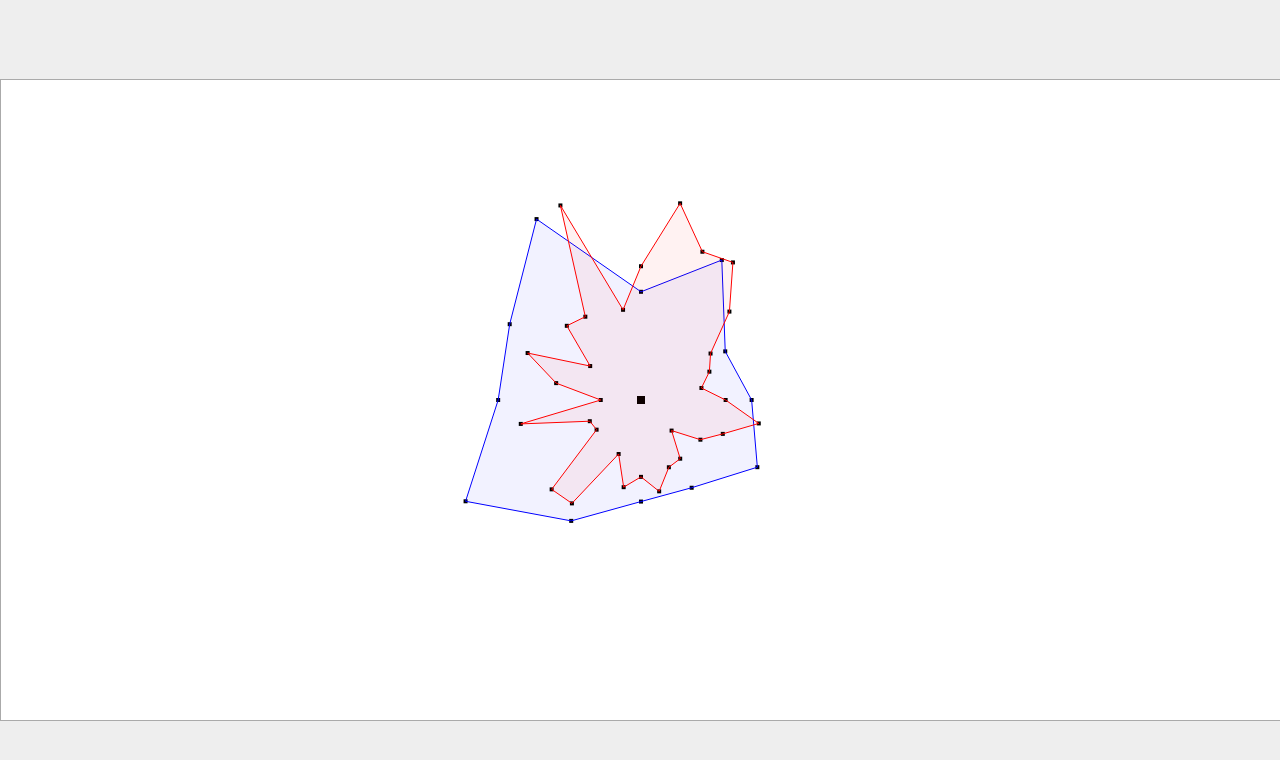
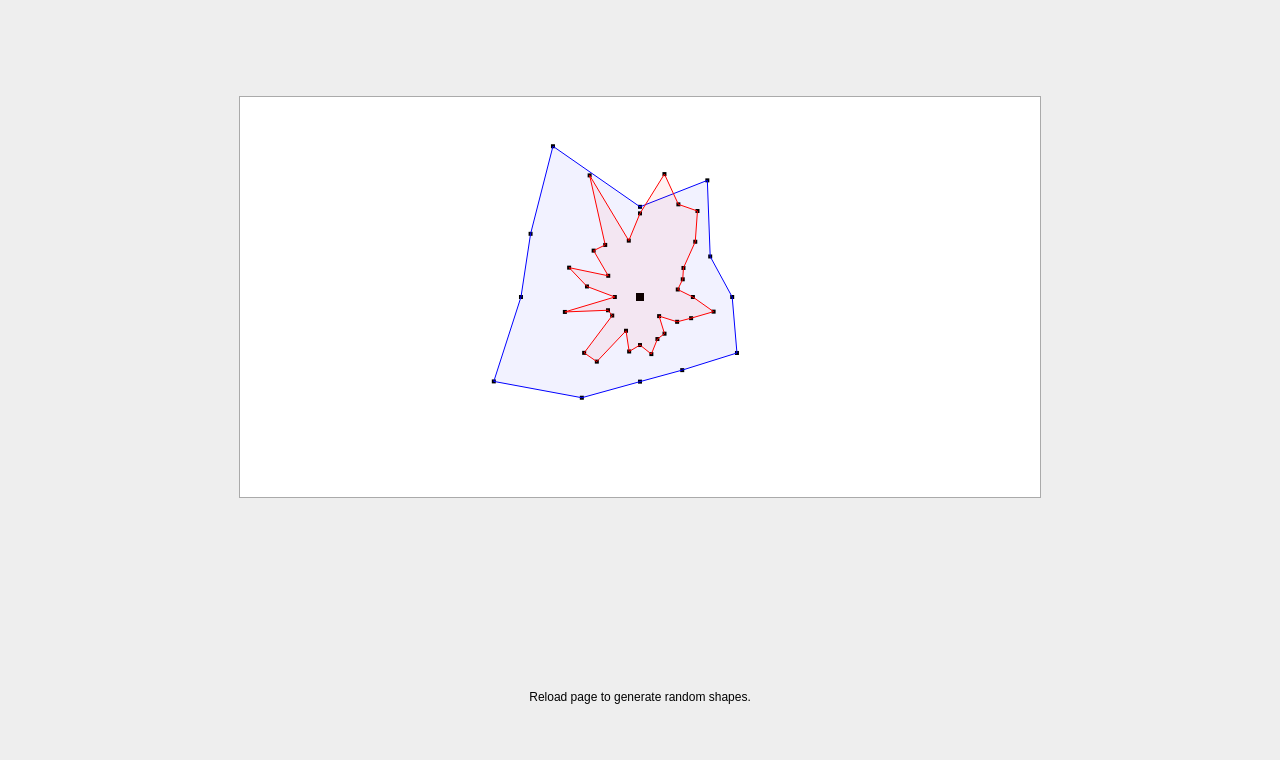
Before and after one commit to ChristianOellers/Polygon-Generator, a plain HTML site: page index.html in a window 1280 px wide. Drawn offline with Linux system fonts and the light colour scheme.

Commit message:
Info text, live URL, smaller size

```diff
--- a/css/main.css
+++ b/css/main.css
@@ -23,9 +23,6 @@ canvas {
 p {
   font-family: sans-serif;
   font-size: 12px;
-  position: fixed;
-  top: 5px;
-  left: 5px;
   margin: 0;
   user-select: none;
 }
--- a/index.html
+++ b/index.html
@@ -7,7 +7,8 @@
   </head>
   <body>
     <main>
-      <canvas id="app" width="1280" height="640"></canvas>
+      <canvas id="app" width="800" height="400"></canvas>
+      <p>Reload page to generate random shapes.</p>
     </main>
 
     <script defer src="js/lib/canvas.js"></script>
--- a/js/core/generator/polygon-a.js
+++ b/js/core/generator/polygon-a.js
@@ -6,7 +6,7 @@ class PolygonA {
     this.y = props.y
 
     // Private
-    this.radius = 120
+    this.radius = 100
     this.points = []
   }
 
--- a/js/core/generator/polygon-b.js
+++ b/js/core/generator/polygon-b.js
@@ -6,7 +6,7 @@ class PolygonB {
     this.y = props.y
 
     // Private
-    this.radius = 80
+    this.radius = 50
     this.points = []
   }
 
```
Also changed, not shown: README.md.
